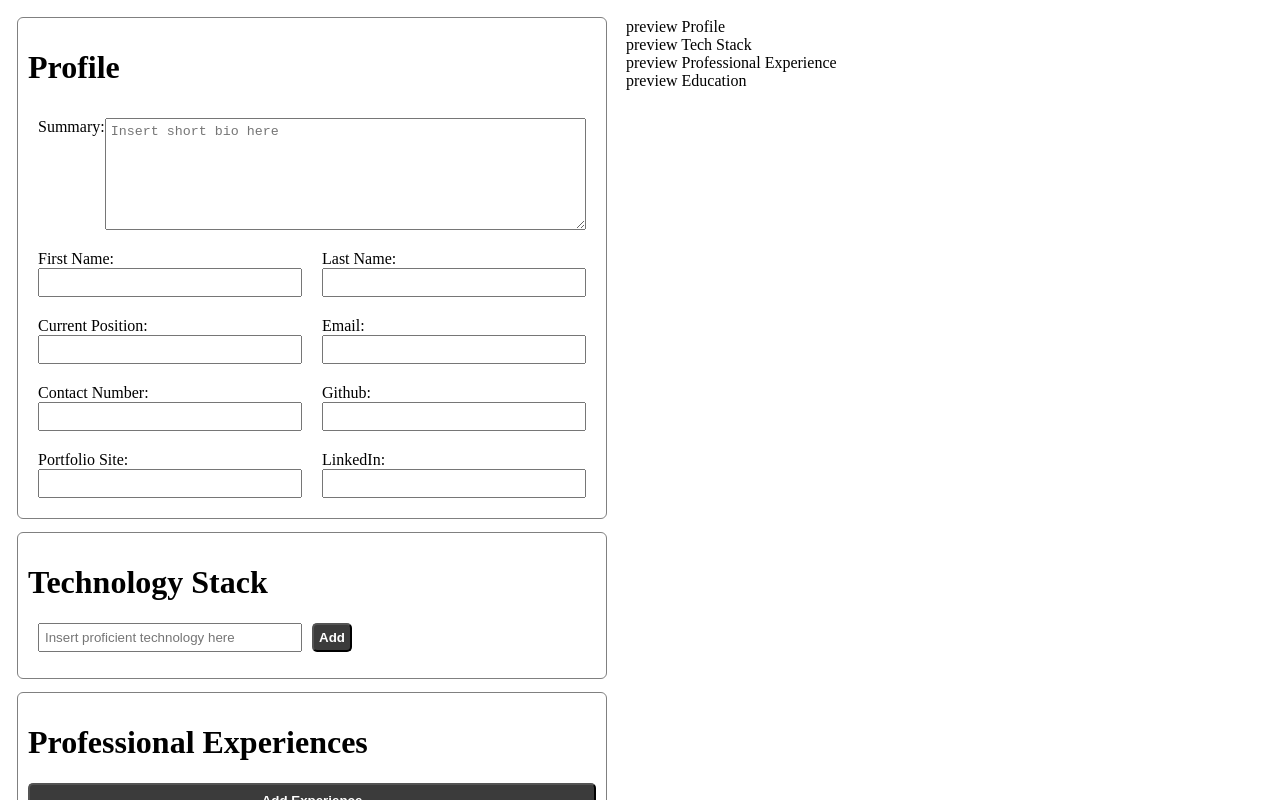
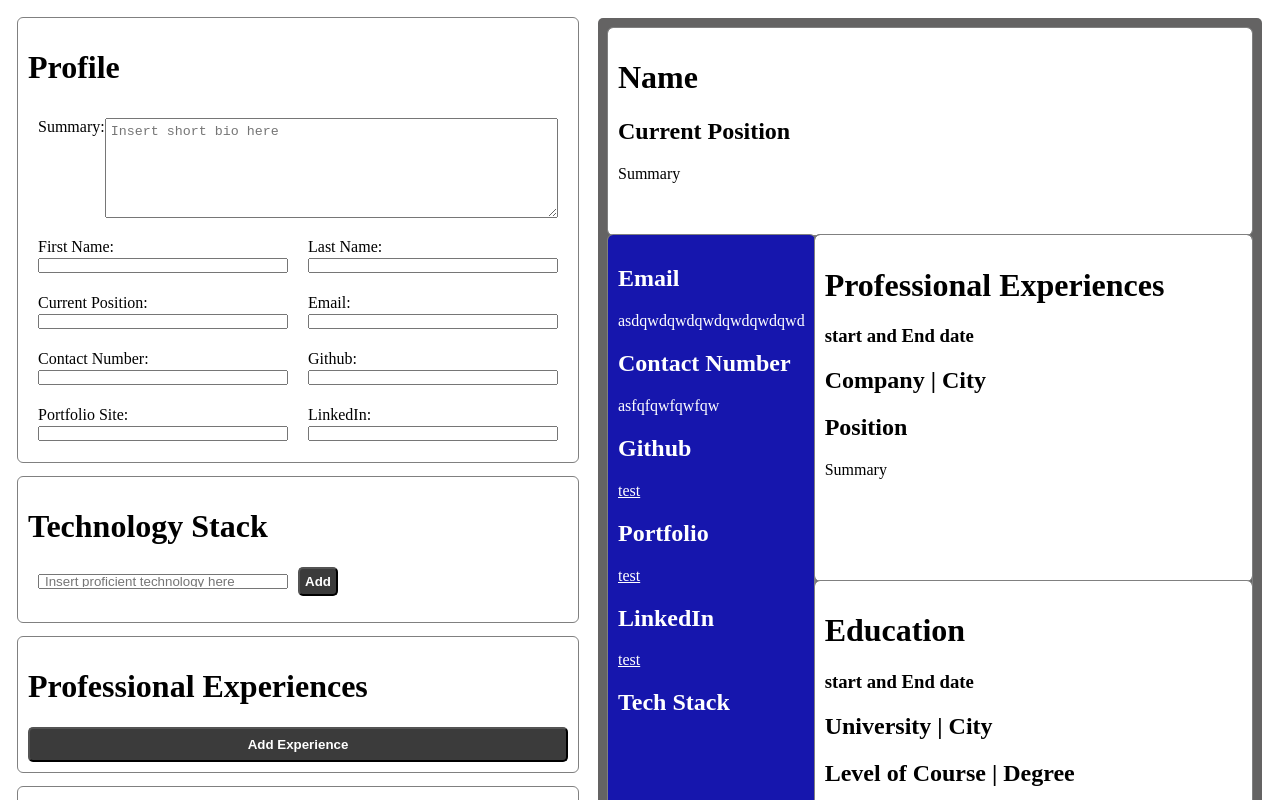
Before and after one commit to Stalloyde/cv-project, a React (Create React App) app: page / in a window 1280 px wide. Shown: the top 800 px of the page. Built offline with nearby package versions, Linux system fonts and the light colour scheme.

Commit message:
Add layouts to preview section

```diff
--- a/src/Components/form.css
+++ b/src/Components/form.css
@@ -1,3 +1,7 @@
+* {
+  box-sizing: border-box;
+}
+
 :root {
   --main-display: grid;
   --main-padding: 10px;
@@ -7,8 +11,8 @@
 }
 
 .main-container > div {
-  padding: 10px;
-  border-radius: 5px;
+  padding: var(--main-padding);
+  border-radius: var(--main-border-radius);
 }
 
 .form-profile-container {
--- a/src/Components/form.js
+++ b/src/Components/form.js
@@ -3,6 +3,15 @@ import './form.css';
 import uniqid from 'uniqid';
 
 class TextInput extends React.Component {
+  constructor(props) {
+    super(props);
+    this.handleChange = this.handleChange.bind(this);
+  }
+
+  handleChange(e) {
+    alert(e.target.value);
+  }
+
   render() {
     const { label } = this.props;
 
@@ -10,7 +19,7 @@ class TextInput extends React.Component {
       <div className='input-container'>
         <label>
           {label}
-          <input type='text'></input>
+          <input type='text' onChange={this.handleChange}></input>
         </label>
       </div>
     );
@@ -169,8 +178,8 @@ class EducationInputs extends React.Component {
             </select>
           </label>
         </div>
+        <TextInput label='Degree:' />
         <DateInput label='Start Date:' />
-        <TextInput label='Degree:' />
         <DateInput label='End Date:' />
         <div className='remove-btn'>
           <button onClick={this.handleRemove} id={this.props.id}>
@@ -186,9 +195,37 @@ class Form extends React.Component {
   constructor(props) {
     super(props);
     this.state = {
+      profile: {
+        firstName: '',
+        lastName: '',
+        currentPositiion: '',
+        email: '',
+        contactNumber: '',
+        github: '',
+        portfolio: '',
+        linkedin: '',
+      },
       experiences: [],
-      experience: { count: 1, id: uniqid() },
-      education: { count: 1, id: uniqid() },
+      experience: {
+        count: 1,
+        id: uniqid(),
+        profile: '',
+        company: '',
+        city: '',
+        startDate: '',
+        endDate: '',
+        summary: '',
+      },
+      education: {
+        count: 1,
+        id: uniqid(),
+        university: '',
+        city: '',
+        levelOfCourse: '',
+        degree: '',
+        startDate: '',
+        endDate: '',
+      },
       educations: [],
     };
     this.handleAddExperience = this.handleAddExperience.bind(this);
@@ -239,7 +276,7 @@ class Form extends React.Component {
     const { experience, experiences, education, educations } = this.state;
 
     return (
-      <div>
+      <div className='form-main-container'>
         <div className='form-profile-container'>
           <h1>Profile</h1>
           <label className='description'>
--- /dev/null
+++ b/src/Components/preview.css
@@ -0,0 +1,55 @@
+* {
+  box-sizing: border-box;
+}
+
+:root {
+  --main-display: grid;
+  --main-padding: 10px;
+  --main-outline: 1px solid gray;
+  --main-border-radius: 5px;
+  --main-margin-bottom: 15px;
+}
+
+.preview-main-container {
+  display: grid;
+  background-color: rgba(22, 21, 21, 0.664);
+  margin: 10px;
+  grid-template-rows: 0.3fr 1fr;
+}
+
+.preview-content-container {
+  display: grid;
+  grid-template-columns: 0.3fr 1fr;
+}
+
+.side-content-container {
+  grid-column: 1/2;
+  background-color: rgb(22, 22, 173);
+  color: white;
+  padding: var(--main-padding);
+  border-radius: var(--main-border-radius);
+  outline: var(--main-outline);
+  border-bottom: var(--main-margin-bottom);
+}
+
+a {
+  color: white;
+}
+
+.main-content-container {
+  display: grid;
+  grid-template-rows: 1fr 1fr;
+  border-radius: var(--main-border-radius);
+  outline: var(--main-outline);
+  border-bottom: var(--main-margin-bottom);
+}
+
+.preview-profile-container,
+.preview-experience-container,
+.preview-education-container {
+  background-color: white;
+  padding: var(--main-padding);
+  border-radius: var(--main-border-radius);
+  outline: var(--main-outline);
+  border-bottom: var(--main-margin-bottom);
+}
--- a/src/Components/preview.js
+++ b/src/Components/preview.js
@@ -1,15 +1,61 @@
 import React from 'react';
+import './preview.css';
 
 class Preview extends React.Component {
   render() {
     return (
-      <div className='preview'>
-        <div className='preview-profile-container'>preview Profile</div>
-        <div className='preview-tech-stack-container'>preview Tech Stack</div>
-        <div className='preview-experience-container'>
-          preview Professional Experience
+      <div className='preview-main-container'>
+        <div className='preview-profile-container'>
+          <h1> Name </h1>
+          <h2> Current Position </h2>
+          <div> Summary</div>
         </div>
-        <div className='preview-education-container'>preview Education</div>
+
+        <div class='preview-content-container'>
+          <div class='side-content-container'>
+            <div className='preview-contact-info-container'>
+              <div class='contact-info'>
+                <h2> Email </h2>
+                asdqwdqwdqwdqwdqwdqwd
+              </div>
+              <div class='contact-info'>
+                <h2> Contact Number </h2>
+                asfqfqwfqwfqw
+              </div>
+              <div class='contact-info'>
+                <h2> Github</h2>
+                <a href=''>test</a>
+              </div>
+              <div class='contact-info'>
+                <h2> Portfolio </h2>
+                <a href=''>test</a>
+              </div>
+              <div class='contact-info'>
+                <h2> LinkedIn</h2>
+                <a href=''>test</a>
+              </div>
+            </div>
+            <div className='preview-tech-stack-container'>
+              <h2> Tech Stack </h2>
+            </div>
+          </div>
+
+          <div class='main-content-container'>
+            <div className='preview-experience-container'>
+              <h1>Professional Experiences</h1>
+              <h3>start and End date</h3>
+              <h2>Company | City </h2>
+              <h2>Position</h2>
+              <div>Summary</div>
+            </div>
+            <div className='preview-education-container'>
+              <h1>Education</h1>
+              <h3>start and End date</h3>
+              <h2>University | City</h2>
+              <h2>Level of Course | Degree</h2>
+            </div>
+          </div>
+        </div>
       </div>
     );
   }
```
